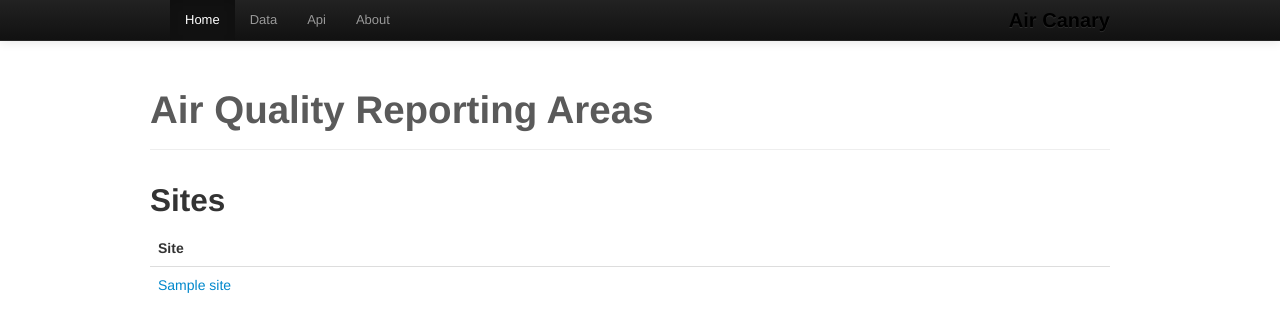
After one commit to jonstjohn/air-canary-web, a Flask app: template templates/sites.html in a window 1280 px wide. The commit adds this page. Shown: the top 332 px of the page. Run offline with Flask 2, Linux system fonts and the light colour scheme; the template is opened without the code that fills it: most values are stand-ins (such as "Sample title", 1, 10 or a date in 2020); parts of the project's set-up code (start-up, migrations or seed data) failed here and were passed over.

Commit message:
Sites page, tab

```diff
--- a/acapp.py
+++ b/acapp.py
@@ -30,6 +30,11 @@ app.debug = True
 def index():
 
     return render_template('index.html')
+
+@app.route('/site')
+def sites():
+
+    return render_template('sites.html', sites = Site.all_sites())
 
 @app.route('/site/<code>')
 def site(code):
--- a/templates/base.html
+++ b/templates/base.html
@@ -23,7 +23,10 @@
                         <a href="/">Home</a>
                     </li>
                     <li>
-                        <a href="/api">Get started</a>
+                        <a href="/site">Data</a>
+                    </li>
+                    <li>
+                        <a href="/api">Api</a>
                     </li>
                     <li class="">
                         <a href="/about">About</a>
--- /dev/null
+++ b/templates/sites.html
@@ -0,0 +1,28 @@
+{% extends 'base.html' %}
+
+{% block content %}
+    <div class="container">
+        <div class="row">
+            <section>
+                <div class="page-header">
+                    <h1>Air Quality Reporting Areas</h1>
+                </div>
+                <h2>Sites</h2>
+                <table class="table">
+                <thead>
+                <tr>
+                    <th>Site</th>
+                </tr>
+                </thead>
+                <tbody>
+                {% for site in sites %}
+                    <tr>
+                        <td><a href="/site/{{site.code}}">{{ site.name }}</a></td>
+                    </tr>
+                {% endfor %}
+                </tbody>
+                </table>
+            </section>
+        </div>
+    </div>
+{% endblock %}
```
